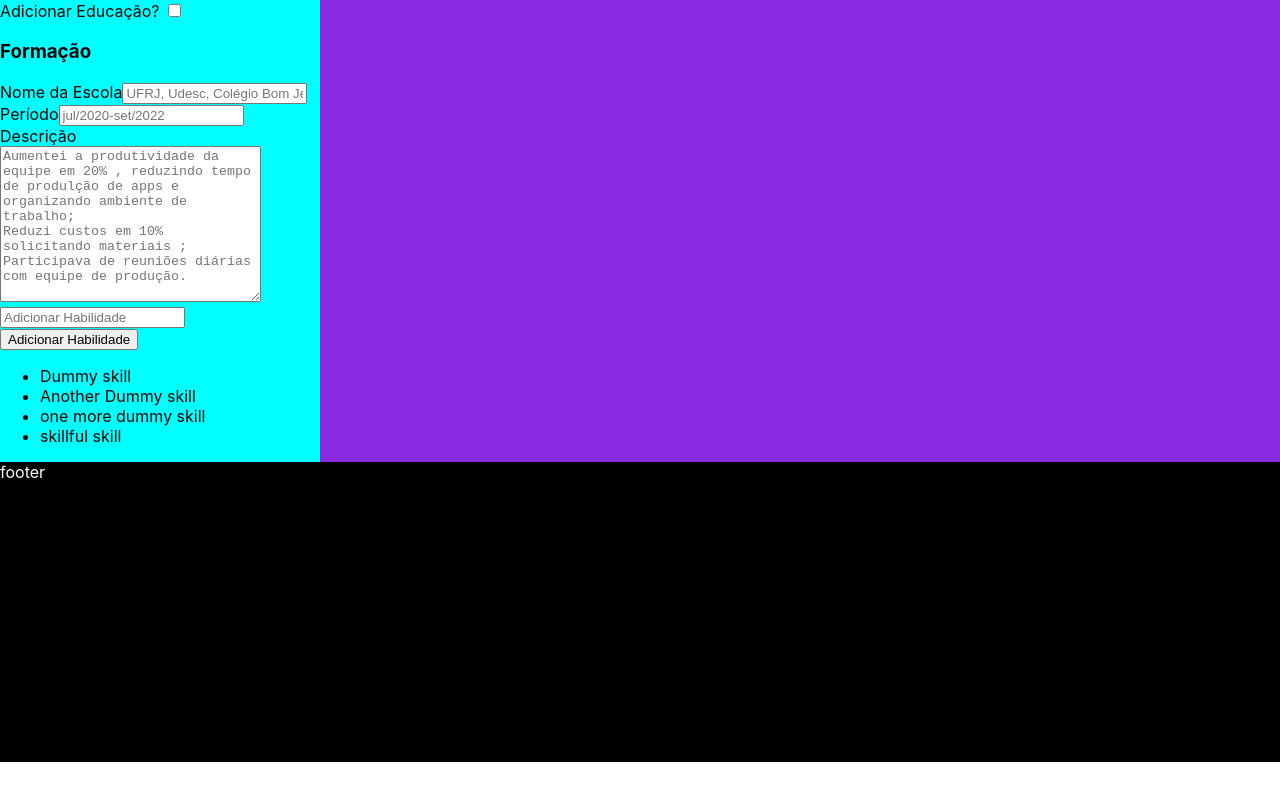
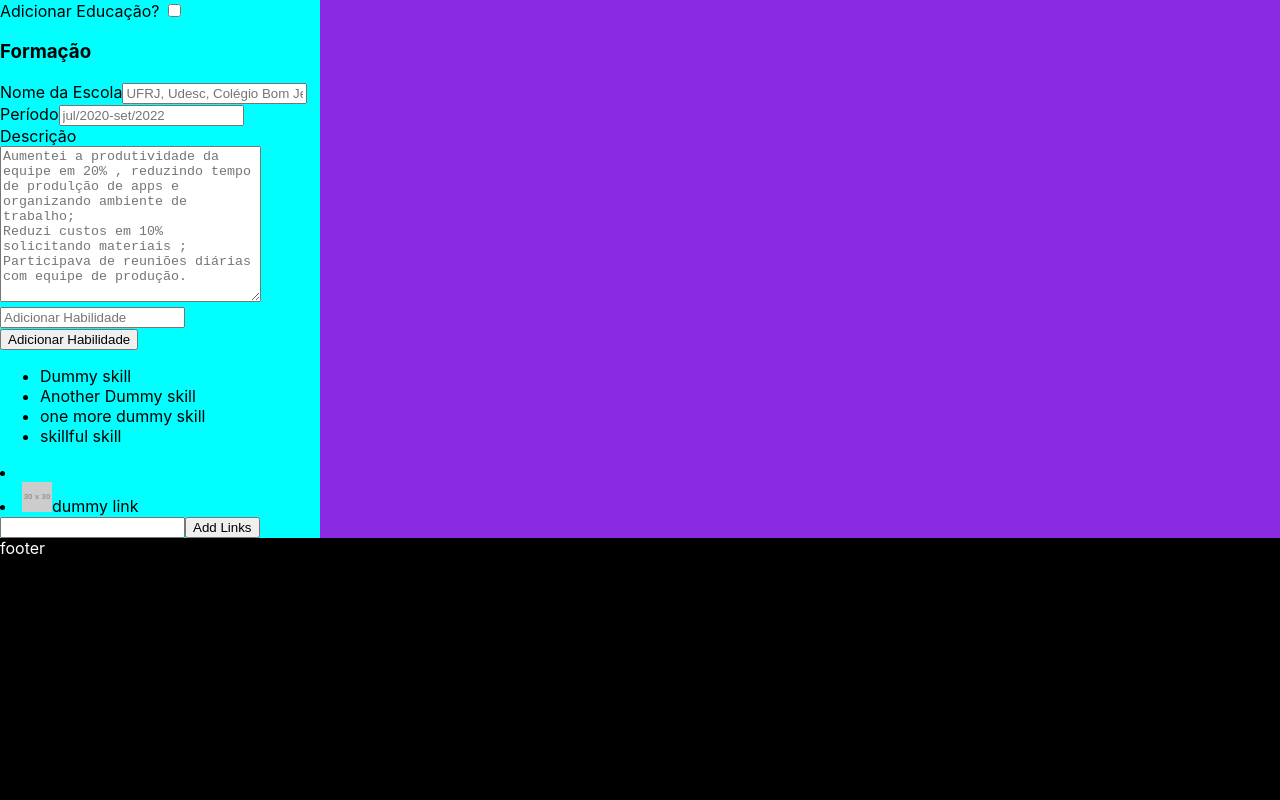
Before and after one commit to Diolemos/construtor-cv, a React (Create React App) app: page / in a window 1280 px wide. Shown: the part 726-1526 px from the top of the page. Before the commit the page ends 1488 px from the top, so only its background shows below. Built offline with nearby package versions, Linux system fonts and the light colour scheme.

Commit message:
add links component draft

```diff
--- a/src/components/form/Form.jsx
+++ b/src/components/form/Form.jsx
@@ -4,6 +4,7 @@ import Whereabouts from "./Whereabouts"
 import Education from "./Education"
 import Experience from "./Experience"
 import Skills from "./Skills"
+import Links from "./Links"
 
 const Form = ()=> {
 
@@ -17,6 +18,7 @@ const Form = ()=> {
             <Experience/>
             <Education/>
             <Skills/>
+            <Links/>
         </form>
 
 
--- /dev/null
+++ b/src/components/form/Links.jsx
@@ -0,0 +1,20 @@
+function Links(){
+
+    return (
+        <div>
+            <div className="list-container">
+                <li>
+                    <li><img alt="dummy img" src="https://dummyimage.com/30.png/09f/fff"></img>dummy link</li>
+                </li>
+
+            </div>
+            <div className="Link-input-container">
+                <input type="text"  id="link-input" />
+                <button>Add Links</button>
+            </div>
+        </div>
+    )
+}
+
+
+export default Links;
--- a/src/components/preview/Preview.jsx
+++ b/src/components/preview/Preview.jsx
@@ -1,9 +1,9 @@
 import React from "react";
 
 
-class Preview extends React.Component {
-  render() {
-    return <div className="preview">
+function Preview(props) {
+
+    return (<div className="preview">
         <div className="preview-body">
          <div className="preview-header">
             <div className="preview-header__name">
@@ -26,8 +26,8 @@ class Preview extends React.Component {
         </div>
 
 
-    </div>;
-  }
+    </div>
+  )
 }
 
 
```
Also changed, not shown: src/components/form/PersonalLinks.jsx (deleted).
